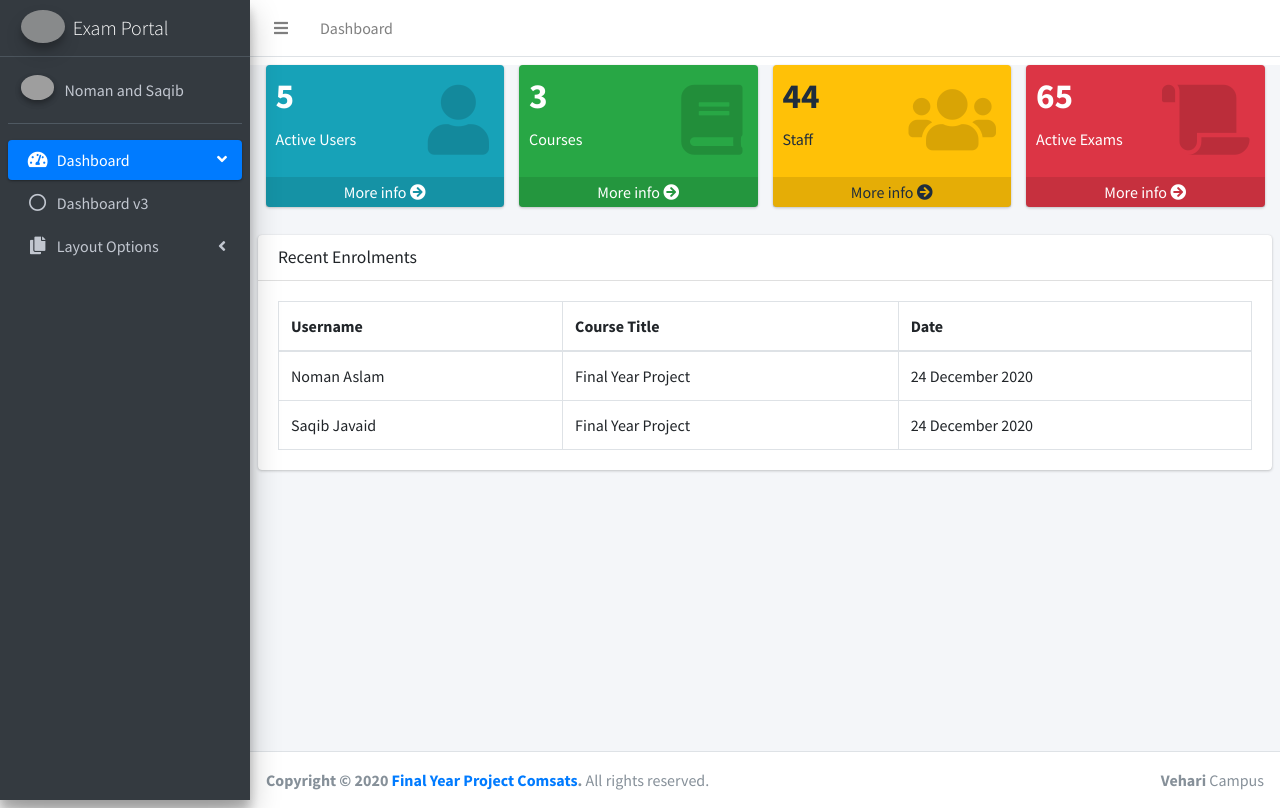
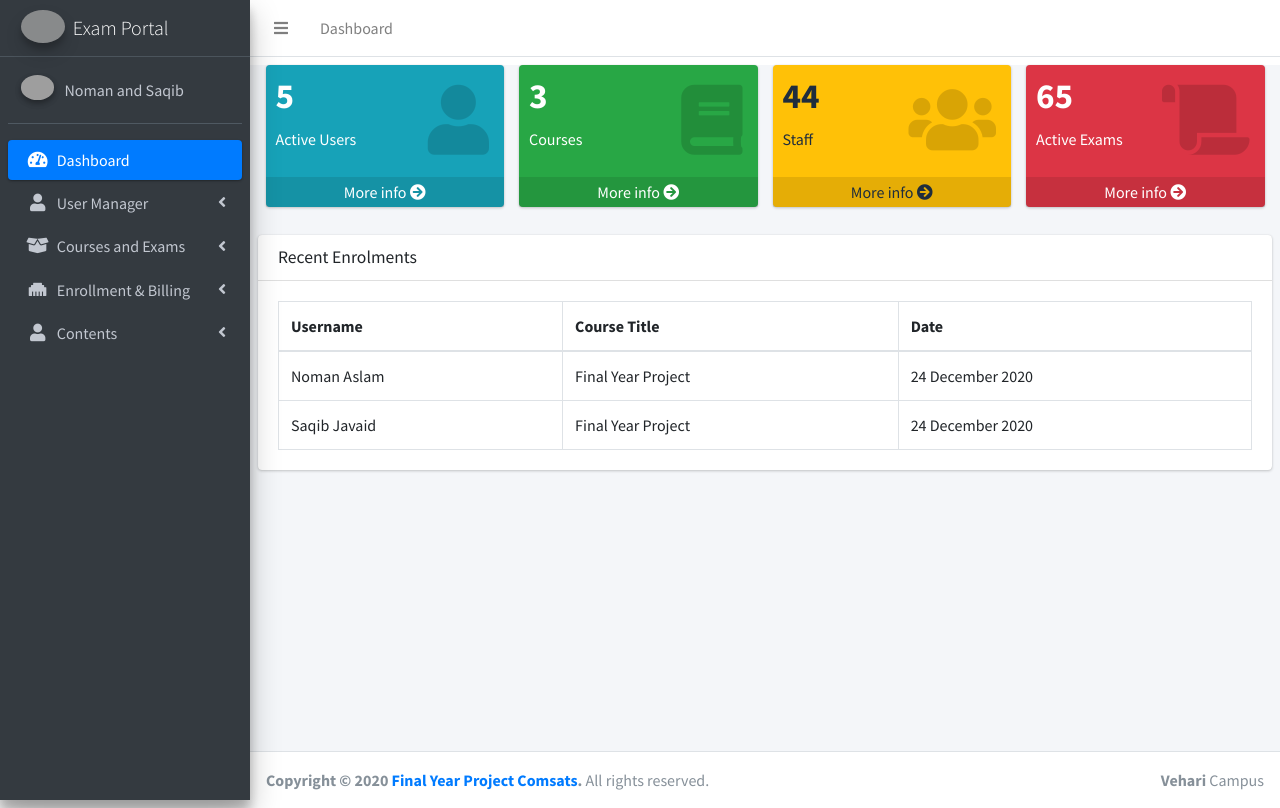
Before and after one commit to msaqibjavaid/Online-Quiz-and-Exam-Portal, a PHP site: page /admin/index.php in a window 1280 px wide. Run offline with PHP 8.4, Linux system fonts and the light colour scheme; some libraries are stand-ins or nearby versions; grey boxes are pictures that could not be loaded.

Commit message:
Update header.php
changed the sidebar to our quiz and exam portal menus

```diff
--- a/admin/header.php
+++ b/admin/header.php
@@ -78,39 +78,146 @@
               <i class="nav-icon fas fa-tachometer-alt"></i>
               <p>
                 Dashboard
-                <i class="right fas fa-angle-left"></i>
+
               </p>
             </a>
-            <ul class="nav nav-treeview">
 
-              <li class="nav-item">
-                <a href="./index3.html" class="nav-link">
-                  <i class="far fa-circle nav-icon"></i>
-                  <p>Dashboard v3</p>
-                </a>
-              </li>
-            </ul>
           </li>
 
           <li class="nav-item">
             <a href="#" class="nav-link">
-              <i class="nav-icon fas fa-copy"></i>
+              <i class="nav-icon fas fa-user"></i>
               <p>
-                Layout Options
+                User Manager
                 <i class="fas fa-angle-left right"></i>
                              </p>
             </a>
             <ul class="nav nav-treeview">
               <li class="nav-item">
-                <a href="pages/layout/top-nav.html" class="nav-link">
-                  <i class="far fa-circle nav-icon"></i>
-                  <p>Top Navigation</p>
+                <a href="#" class="nav-link">
+                  <i class="nav-icon fas fa-angle-right"></i>
+                  <p>Users</p>
+                </a>
+              </li>
+              <li class="nav-item">
+                <a href="#" class="nav-link">
+                  <i class="nav-icon fas fa-angle-right"></i>
+                  <p>Staff</p>
                 </a>
               </li>
 
             </ul>
           </li>
+          <li class="nav-item">
+            <a href="#" class="nav-link">
+              <i class="nav-icon fas fa-box-open"></i>
+              <p>
+                Courses and Exams
+                <i class="fas fa-angle-left right"></i>
+                             </p>
+            </a>
+            <ul class="nav nav-treeview">
+              <li class="nav-item">
+                <a href="#" class="nav-link">
+                  <i class="nav-icon fas fa-angle-right"></i>
+                  <p>Manage Courses</p>
+                </a>
+              </li>
+              <li class="nav-item">
+                <a href="#" class="nav-link">
+                  <i class="nav-icon fas fa-angle-right"></i>
+                  <p>Manage Exams</p>
+                </a>
+              </li>
+              <li class="nav-item">
+                <a href="#" class="nav-link">
+                  <i class="nav-icon fas fa-angle-right"></i>
+                  <p>Manage Questions</p>
+                </a>
+              </li>
+              <li class="nav-item">
+                <a href="#" class="nav-link">
+                  <i class="nav-icon fas fa-angle-right"></i>
+                  <p>Add Questions</p>
+                </a>
+              </li>
+             <li class="nav-item">
+                <a href="#" class="nav-link">
+                  <i class="nav-icon fas fa-angle-right"></i>
+                  <p>Results</p>
+                </a>
+              </li>
+            </ul>
+          </li>
+           <li class="nav-item">
+            <a href="#" class="nav-link">
+              <i class="nav-icon fas fa-ethernet"></i>
+              <p>
+                Enrollment & Billing
+                <i class="fas fa-angle-left right"></i>
+                             </p>
+            </a>
+            <ul class="nav nav-treeview">
+              <li class="nav-item">
+                <a href="#" class="nav-link">
+                  <i class="nav-icon fas fa-angle-right"></i>
+                  <p>Enrollment</p>
+                </a>
+              </li>
+              <li class="nav-item">
+                <a href="#" class="nav-link">
+                  <i class="nav-icon fas fa-angle-right"></i>
+                  <p>Transactions</p>
+                </a>
+              </li>
+              <li class="nav-item">
+                <a href="#" class="nav-link">
+                  <i class="nav-icon fas fa-angle-right"></i>
+                  <p>Payement Gateways</p>
+                </a>
+              </li>
 
+            </ul>
+          </li>
+            <li class="nav-item">
+            <a href="#" class="nav-link">
+              <i class="nav-icon fas fa-user"></i>
+              <p>
+                Contents
+                <i class="fas fa-angle-left right"></i>
+                             </p>
+            </a>
+            <ul class="nav nav-treeview">
+              <li class="nav-item">
+                <a href="#" class="nav-link">
+                  <i class="nav-icon fas fa-angle-right"></i>
+                  <p>Resource Categories</p>
+                </a>
+              </li>
+              <li class="nav-item">
+                <a href="#" class="nav-link">
+                  <i class="nav-icon fas fa-angle-right"></i>
+                  <p>Resource Items</p>
+                </a>
+              </li>
+              <li class="nav-item">
+                <a href="#" class="nav-link">
+                  <i class="nav-icon fas fa-angle-right"></i>
+                  <p>Add Resource Item</p>
+                </a>
+              </li>
+              <li class="nav-item">
+                <a href="#" class="nav-link">
+                  <i class="nav-icon fas fa-angle-right"></i>
+                  <p>Manage FAQS</p>
+                </a>
+              </li>
+              <li class="nav-item">
+                <a href="#" class="nav-link">
+                  <i class="nav-icon fas fa-angle-right"></i>
+                  <p>Add FAQ Item</p>
+                </a>
+              </li>
         </ul>
       </nav>
       <!-- /.sidebar-menu -->
```
